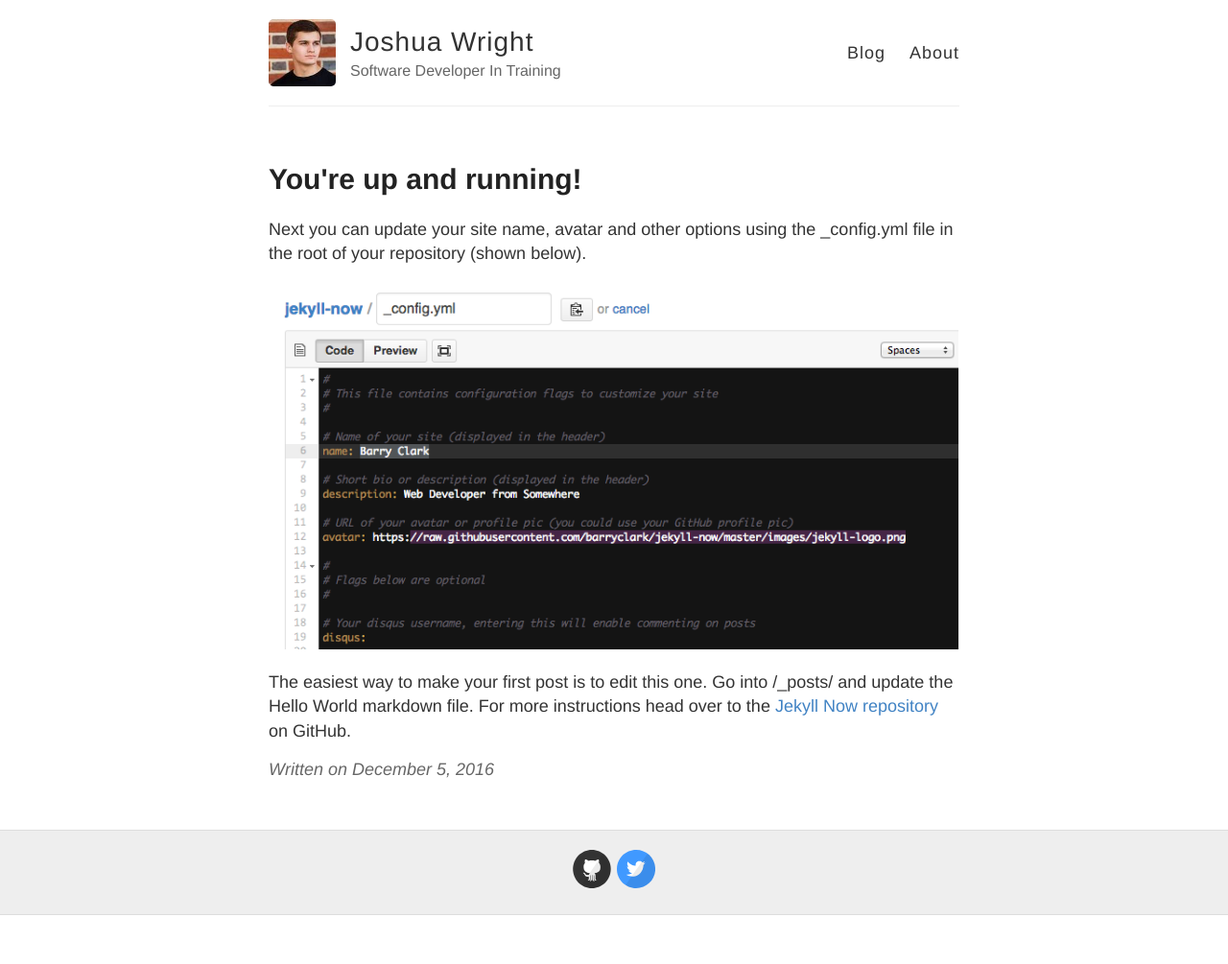
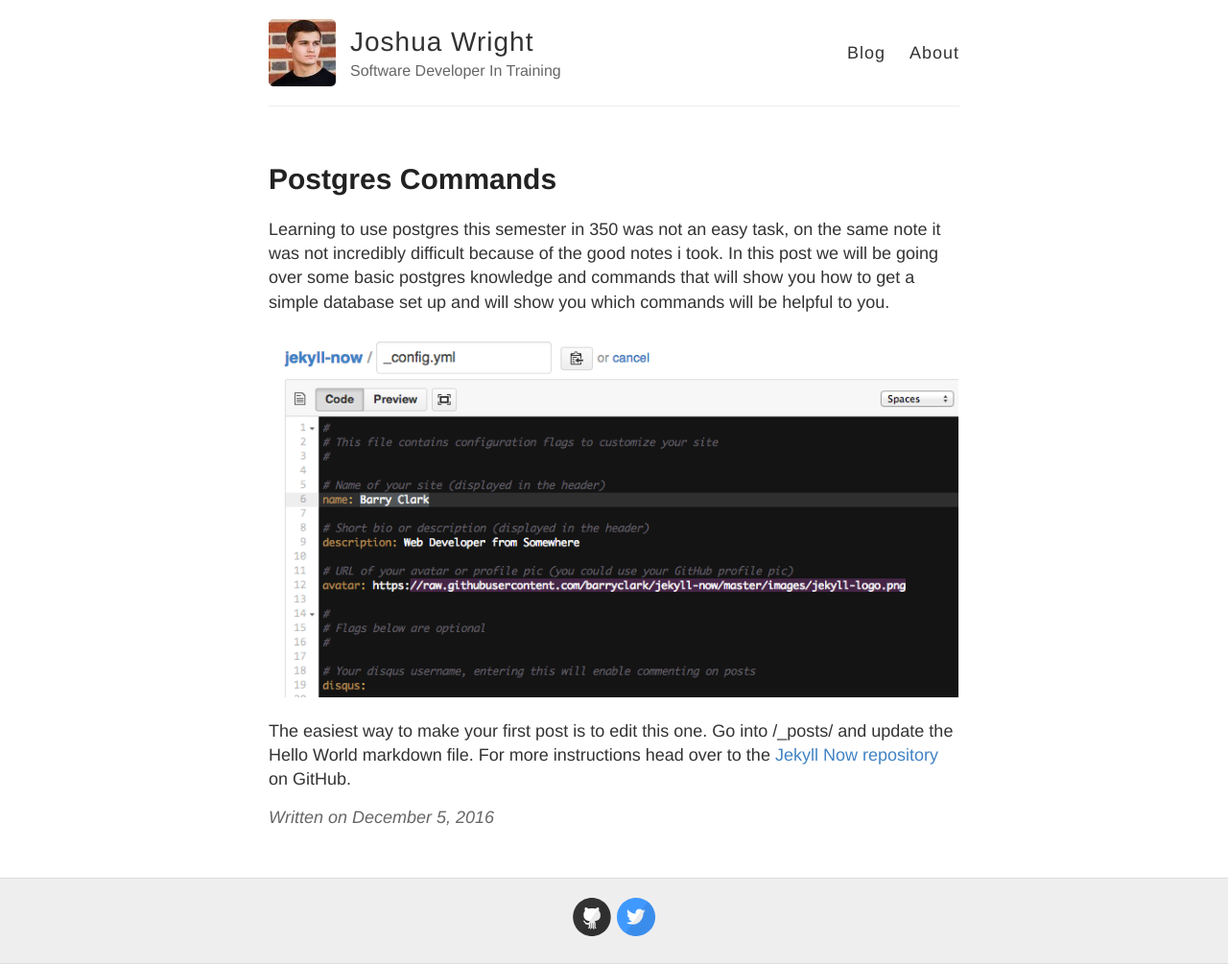
Before and after one commit to JoshTWright/devBlog, a Jekyll site: the page built from _posts/2016-12-5-Hello-World.md, in a window 1280 px wide. Shown: the whole page at 96% size. Built offline with Jekyll 4.4.1, drawn with Linux system fonts in a browser that asks for light colours; before the commit the page ends 954 px from its top, so only the background shows below that.

Commit message:
Update 2016-12-5-Hello-World.md

```diff
--- a/_posts/2016-12-5-Hello-World.md
+++ b/_posts/2016-12-5-Hello-World.md
@@ -1,9 +1,9 @@
 ---
 layout: post
-title: You're up and running!
+title: Postgres Commands
 ---
 
-Next you can update your site name, avatar and other options using the _config.yml file in the root of your repository (shown below).
+Learning to use postgres this semester in 350 was not an easy task, on the same note it was not incredibly difficult because of the good notes i took. In this post we will be going over some basic postgres knowledge and commands that will show you how to get a simple database set up and will show you which commands will be helpful to you.
 
 ![_config.yml]({{ site.baseurl }}/images/config.png)
 
```
